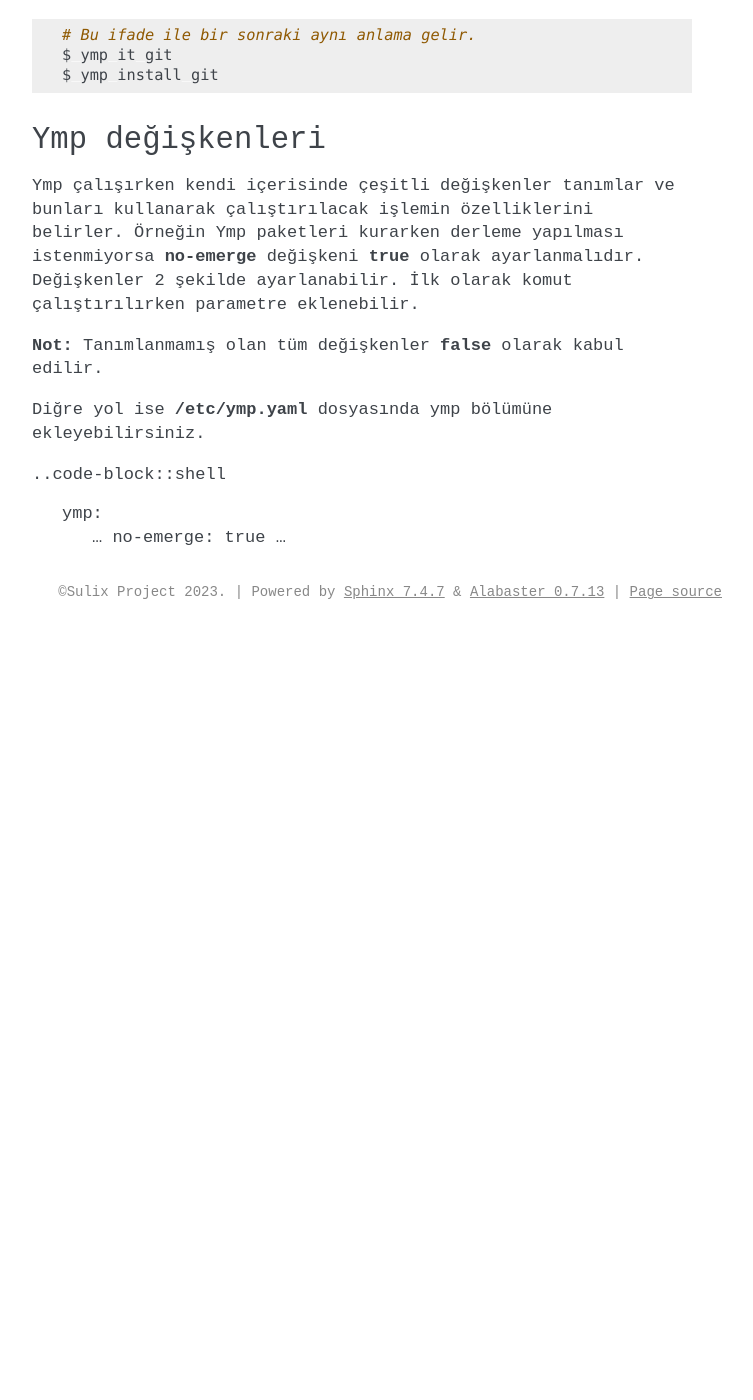
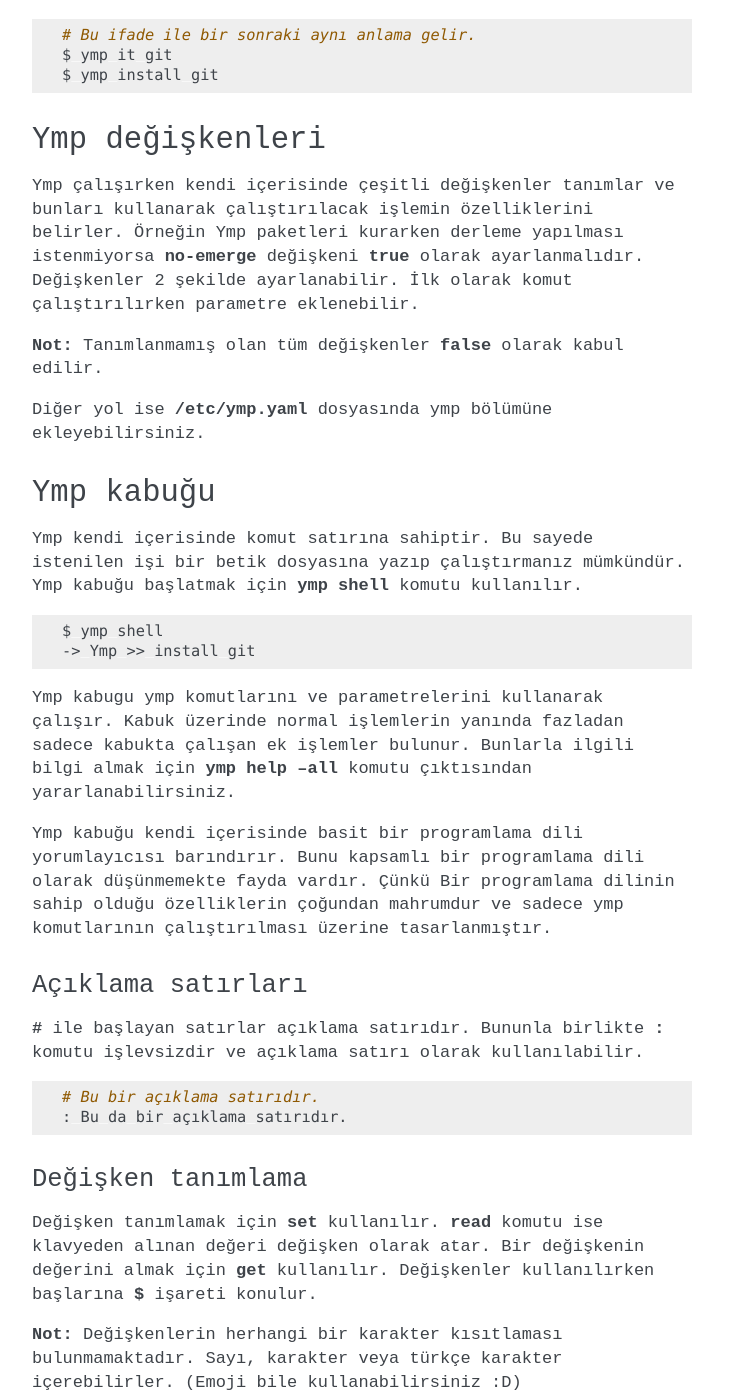
Before and after one commit to turkman-linux/wiki, a Sphinx documentation site: the page built from source/00-ymp/01-kullanim.rst, in a window 1280 px wide and 1400 px high, scrolled down 1116 px. Shown: the whole window, without its empty margins (388-1141 px from the left). Built offline with Sphinx 7.4.7, drawn with Linux system fonts in a browser that asks for light colours; before the commit the page ends 1746 px from its top, so only the background shows below that; some of the changed text lies outside the part shown.

Commit message:
komut satırı kullanımı

```diff
--- a/source/00-ymp/01-kullanim.rst
+++ b/source/00-ymp/01-kullanim.rst
@@ -67,11 +67,62 @@ Ymp çalışırken kendi içerisinde çeşitli değişkenler tanımlar ve bunlar
 
 **Not:** Tanımlanmamış olan tüm değişkenler **false** olarak kabul edilir.
 
-Diğre yol ise **/etc/ymp.yaml** dosyasında ymp bölümüne ekleyebilirsiniz.
+Diğer yol ise **/etc/ymp.yaml** dosyasında ymp bölümüne ekleyebilirsiniz.
 
-..code-block::shell
+Ymp kabuğu
+^^^^^^^^^^
+Ymp kendi içerisinde komut satırına sahiptir. Bu sayede istenilen işi bir betik dosyasına yazıp çalıştırmanız mümkündür.
+Ymp kabuğu başlatmak için **ymp shell** komutu kullanılır.
 
-	ymp:
-	   ...
-	   no-emerge: true
-	   ...
+.. code-block:: shell
+
+	$ ymp shell
+	-> Ymp >> install git
+
+Ymp kabugu ymp komutlarını ve parametrelerini kullanarak çalışır. Kabuk üzerinde normal işlemlerin yanında fazladan sadece kabukta çalışan ek işlemler bulunur. Bunlarla ilgili bilgi almak için **ymp help --all** komutu çıktısından yararlanabilirsiniz.
+
+Ymp kabuğu kendi içerisinde basit bir programlama dili yorumlayıcısı barındırır. Bunu kapsamlı bir programlama dili olarak düşünmemekte fayda vardır. Çünkü Bir programlama dilinin sahip olduğu özelliklerin çoğundan mahrumdur ve sadece ymp komutlarının çalıştırılması üzerine tasarlanmıştır.
+
+Açıklama satırları
+++++++++++++++++++
+**#** ile başlayan satırlar açıklama satırıdır. Bununla birlikte **:** komutu işlevsizdir ve açıklama satırı olarak kullanılabilir.
+
+.. code-block:: shell
+
+	# Bu bir açıklama satırıdır.
+	: Bu da bir açıklama satırıdır.
+
+Değişken tanımlama
+++++++++++++++++++
+Değişken tanımlamak için **set** kullanılır.
+**read** komutu ise klavyeden alınan değeri değişken olarak atar.
+Bir değişkenin değerini almak için **get** kullanılır.
+Değişkenler kullanılırken başlarına **$** işareti konulur.
+
+**Not:** Değişkenlerin herhangi bir karakter kısıtlaması bulunmamaktadır.
+Sayı, karakter veya türkçe karakter içerebilirler. (Emoji bile kullanabilirsiniz :D)
+
+Koşul tanımlama
++++++++++++++++
+**if** ifadesi ile başlayan satır koşul satırıdır ve **endif** ifadesi gelene kadarki satırlar koşul sağlandığında çalıştırılır.
+
+.. code-block:: shell
+
+	read var
+	if eq 12 $var
+	    echo sayı 12ye eşit
+	endif
+
+Etiket tanımlama
+++++++++++++++++
+**label** ifadesi ile kabuk betiğinde etiket tanımlanabilir. Daha sonra **goto** ifadesi kullanılarak bu etikete gitmek mümkündür. ymp kabuğunda döngüler bu şekilde sağlanır. Aşağıda siz 0 yazana kadar yazdığınızı ekrana yazan ymp kabuğu betiği mevcuttur.
+
+.. code-block:: shell
+
+	label test
+	read var
+	if eq $var 0
+	    exit
+	endif
+	echo $var
+	goto test
```
